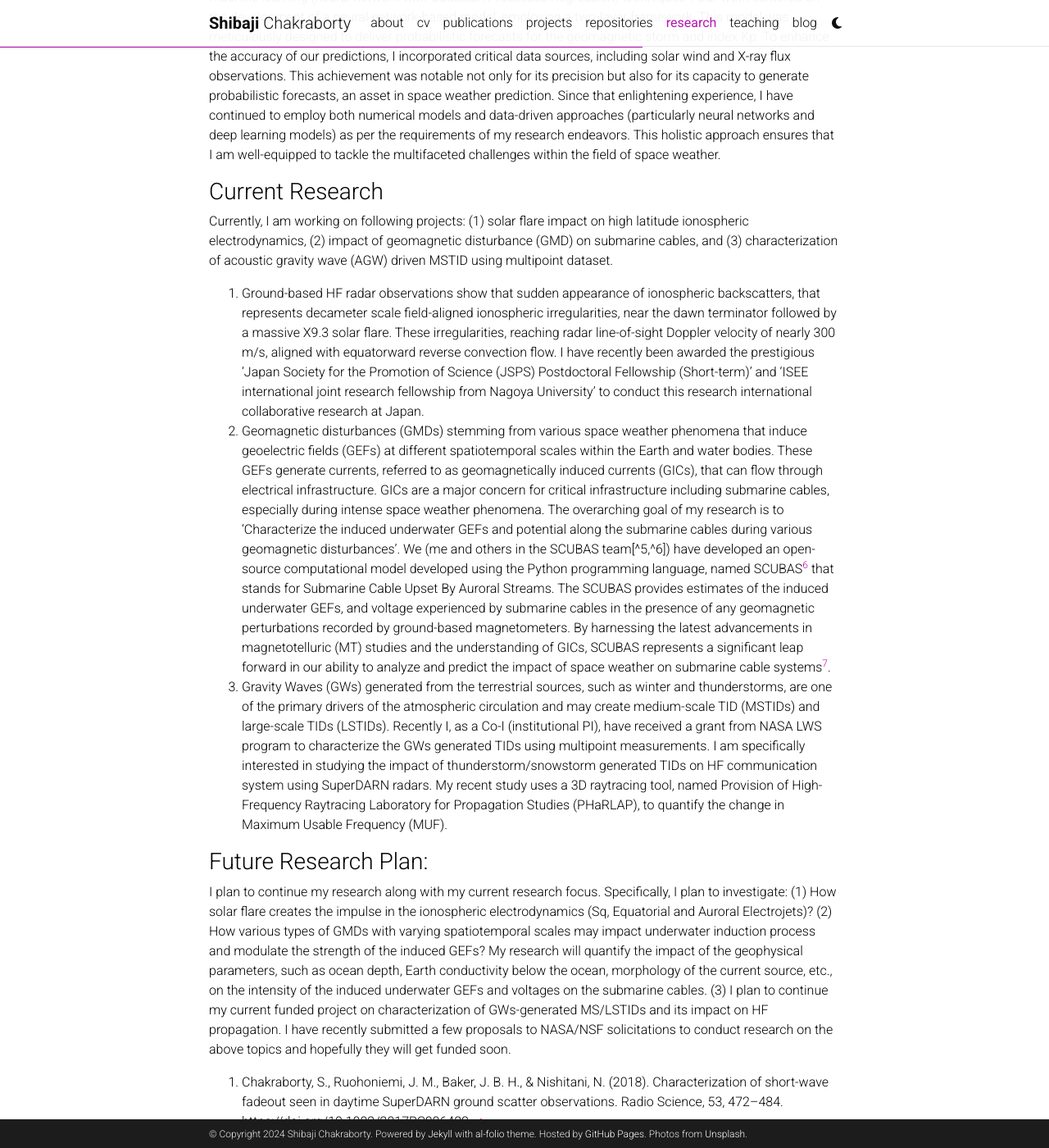
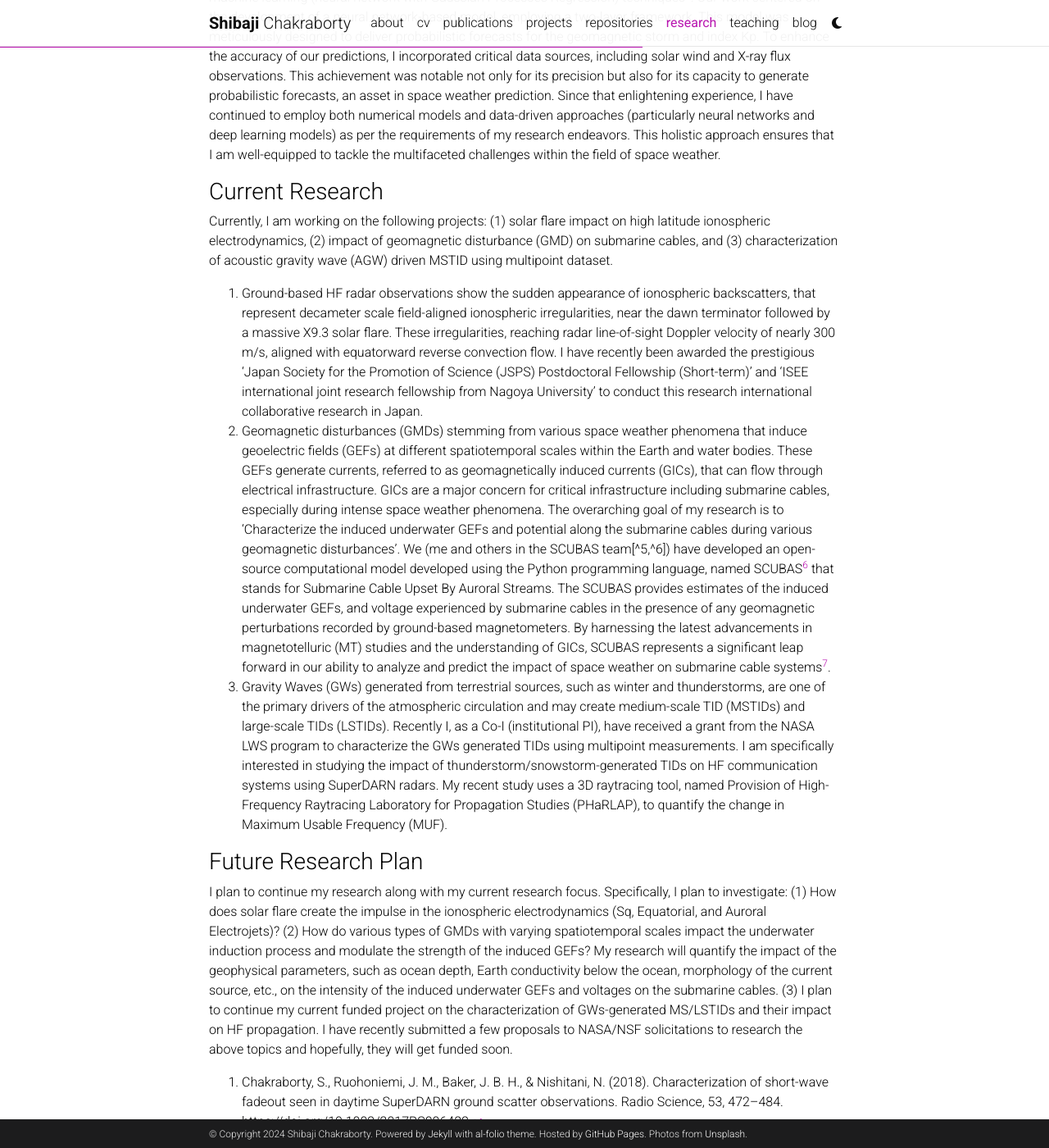
Before and after one commit to shibaji7/shibaji7.github.io, a Jekyll site: the page built from _pages/research.md, in a window 1280 px wide and 1400 px high, scrolled down 938 px. Shown: the whole window at 82% size. Built offline with Jekyll 4.4.1, drawn with Linux system fonts in a browser that asks for light colours; comment, search, counter and statistics services are not loaded; a style sheet for code colours, icons or effects is not loaded; some of the changed text lies outside the part shown.

Commit message:
Updated repo

```diff
--- a/_pages/research.md
+++ b/_pages/research.md
@@ -11,19 +11,19 @@
 Space weather refers to the dynamic conditions and processes in the near-Earth space (geospace), particularly those influenced by the Sun. These conditions can have significant impacts on technological systems and human activities in space, on the ground, and underwater. There are various space weather phenomena such as solar flares, Coronal Mass Ejection (CME)-driven Geomagnetic Disturbances (GMDs), solar eclipses, and Travel Ionospheric Disturbances (TIDs), etc. Broadly, my research interest belongs to the area of impulsive space weather and its impacts on ionospheric-thermospheric (IT) systems and man-made technological systems, which are still in their infancy.
 
 ### Prior Research Experience
-My research interests primarily focused on solar flare impact on the High Frequency (HF:3-30 MHz) radio wave propagation. Solar flares can severely disrupt the trans-ionospheric signals by increasing the HF absorption at the D-region heights and introducing signal phase/frequency shifts. During my PhD in the SuperDARN research group at Virginia Tech, I characterized[^1] and modeled[^2] the flare-driven HF absorption, commonly referred to as shortwave fadeout (SWF), using the SuperDARN HF radar observation and first-principle-based modeling. I found flare-driven disruption affects the HF signal frequency, which produces a sudden rise in Doppler velocity observation, referred to as the ‘Doppler flash’, which occurs before the HF absorption effect. I used NCAR/WACCM-X physical model and HF raytracing techniques to understand the sources of flare-driven sudden phase/frequency shifts recorded by the SuperDARN observations[^3]. Additionally, I revisited one of the less discussed ionospheric properties, namely sluggishness[^4], that is an inertial property of the ionosphere. I also studied its variations with solar flare intensity and made some inferences about D-region ion-chemistry using a simulation study.
+My research interests primarily focused on solar flare impact on the High Frequency (HF:3-30 MHz) radio wave propagation. Solar flares can severely disrupt the trans-ionospheric signals by increasing the HF absorption at the D-region heights and introducing signal phase/frequency shifts. During my PhD in the SuperDARN research group at Virginia Tech, I characterized[^1] and modeled[^2] the flare-driven HF absorption, commonly referred to as shortwave fadeout (SWF), using the SuperDARN HF radar observation and first-principle-based modeling. I found flare-driven disruption affects the HF signal frequency, which produces a sudden rise in Doppler velocity observation, referred to as the ‘Doppler flash’, which occurs before the HF absorption effect. I used NCAR/WACCM-X physical model and HF raytracing techniques to understand the sources of flare-driven sudden phase/frequency shifts recorded by the SuperDARN observations[^3]. Additionally, I revisited one of the less discussed ionospheric properties, namely sluggishness[^4], which is an inertial property of the ionosphere. I also studied its variations with solar flare intensity and made some inferences about D-region ion chemistry using a simulation study.
 
 ### Machine Learning on Space Weather
 I hold a strong conviction regarding the utility of deep learning models in advancing space weather research. My belief in this approach was reinforced during my doctoral studies when I was honored with the prestigious 'Vella Fellowship' from Los Alamos National Laboratory (LANL), specifically from the ISR-1 division. I had the opportunity to collaborate closely with Dr. Steven K. Morley on a study in the field of space weather, leveraging machine learning (neural network with Gaussian Processes Regression) techniques[^7]. Our work centered on the development of a neural network-based model, employing a two-layer framework. This model was meticulously designed to deliver probabilistic forecasts for the geomagnetic storm and index Kp. To enhance the accuracy of our predictions, I incorporated critical data sources, including solar wind and X-ray flux observations. This achievement was notable not only for its precision but also for its capacity to generate probabilistic forecasts, an asset in space weather prediction. Since that enlightening experience, I have continued to employ both numerical models and data-driven approaches (particularly neural networks and deep learning models) as per the requirements of my research endeavors. This holistic approach ensures that I am well-equipped to tackle the multifaceted challenges within the field of space weather.
 
 ### Current Research
-Currently, I am working on following projects: (1) solar flare impact on high latitude ionospheric electrodynamics, (2) impact of geomagnetic disturbance (GMD) on submarine cables, and (3) characterization of acoustic gravity wave (AGW) driven MSTID using multipoint dataset.
-1. Ground-based HF radar observations show that sudden appearance of ionospheric backscatters, that represents decameter scale field-aligned ionospheric irregularities, near the dawn terminator followed by a massive X9.3 solar flare. These irregularities, reaching radar line-of-sight Doppler velocity of nearly 300 m/s, aligned with equatorward reverse convection flow. I have recently been awarded the prestigious ‘Japan Society for the Promotion of Science (JSPS) Postdoctoral Fellowship (Short-term)’ and ‘ISEE international joint research fellowship from Nagoya University’ to conduct this research international collaborative research at Japan.
+Currently, I am working on the following projects: (1) solar flare impact on high latitude ionospheric electrodynamics, (2) impact of geomagnetic disturbance (GMD) on submarine cables, and (3) characterization of acoustic gravity wave (AGW) driven MSTID using multipoint dataset.
+1. Ground-based HF radar observations show the sudden appearance of ionospheric backscatters, that represent decameter scale field-aligned ionospheric irregularities, near the dawn terminator followed by a massive X9.3 solar flare. These irregularities, reaching radar line-of-sight Doppler velocity of nearly 300 m/s, aligned with equatorward reverse convection flow. I have recently been awarded the prestigious ‘Japan Society for the Promotion of Science (JSPS) Postdoctoral Fellowship (Short-term)’ and ‘ISEE international joint research fellowship from Nagoya University’ to conduct this research international collaborative research in Japan.
 2. Geomagnetic disturbances (GMDs) stemming from various space weather phenomena that induce geoelectric fields (GEFs) at different spatiotemporal scales within the Earth and water bodies. These GEFs generate currents, referred to as geomagnetically induced currents (GICs), that can flow through electrical infrastructure. GICs are a major concern for critical infrastructure including submarine cables, especially during intense space weather phenomena. The overarching goal of my research is to ‘Characterize the induced underwater GEFs and potential along the submarine cables during various geomagnetic disturbances’. We (me and others in the SCUBAS team[^5,^6]) have developed an open-source computational model developed using the Python programming language, named SCUBAS[^5] that stands for Submarine Cable Upset By Auroral Streams. The SCUBAS provides estimates of the induced underwater GEFs, and voltage experienced by submarine cables in the presence of any geomagnetic perturbations recorded by ground-based magnetometers. By harnessing the latest advancements in magnetotelluric (MT) studies and the understanding of GICs, SCUBAS represents a significant leap forward in our ability to analyze and predict the impact of space weather on submarine cable systems[^6].
-3. Gravity Waves (GWs) generated from the terrestrial sources, such as winter and thunderstorms, are one of the primary drivers of the atmospheric circulation and may create medium-scale TID (MSTIDs) and large-scale TIDs (LSTIDs). Recently I, as a Co-I (institutional PI), have received a grant from NASA LWS program to characterize the GWs generated TIDs using multipoint measurements. I am specifically interested in studying the impact of thunderstorm/snowstorm generated TIDs on HF communication system using SuperDARN radars. My recent study uses a 3D raytracing tool, named Provision of High-Frequency Raytracing Laboratory for Propagation Studies (PHaRLAP), to quantify the change in Maximum Usable Frequency (MUF).
+3. Gravity Waves (GWs) generated from terrestrial sources, such as winter and thunderstorms, are one of the primary drivers of the atmospheric circulation and may create medium-scale TID (MSTIDs) and large-scale TIDs (LSTIDs). Recently I, as a Co-I (institutional PI), have received a grant from the NASA LWS program to characterize the GWs generated TIDs using multipoint measurements. I am specifically interested in studying the impact of thunderstorm/snowstorm-generated TIDs on HF communication systems using SuperDARN radars. My recent study uses a 3D raytracing tool, named Provision of High-Frequency Raytracing Laboratory for Propagation Studies (PHaRLAP), to quantify the change in Maximum Usable Frequency (MUF).
 
-### Future Research Plan:
-I plan to continue my research along with my current research focus. Specifically, I plan to investigate: (1) How solar flare creates the impulse in the ionospheric electrodynamics (Sq, Equatorial and Auroral Electrojets)? (2) How various types of GMDs with varying spatiotemporal scales may impact underwater induction process and modulate the strength of the induced GEFs? My research will quantify the impact of the geophysical parameters, such as ocean depth, Earth conductivity below the ocean, morphology of the current source, etc., on the intensity of the induced underwater GEFs and voltages on the submarine cables. (3) I plan to continue my current funded project on characterization of GWs-generated MS/LSTIDs and its impact on HF propagation. I have recently submitted a few proposals to NASA/NSF solicitations to conduct research on the above topics and hopefully they will get funded soon.
+### Future Research Plan
+I plan to continue my research along with my current research focus. Specifically, I plan to investigate: (1) How does solar flare create the impulse in the ionospheric electrodynamics (Sq, Equatorial, and Auroral Electrojets)? (2) How do various types of GMDs with varying spatiotemporal scales impact the underwater induction process and modulate the strength of the induced GEFs? My research will quantify the impact of the geophysical parameters, such as ocean depth, Earth conductivity below the ocean, morphology of the current source, etc., on the intensity of the induced underwater GEFs and voltages on the submarine cables. (3) I plan to continue my current funded project on the characterization of GWs-generated MS/LSTIDs and their impact on HF propagation. I have recently submitted a few proposals to NASA/NSF solicitations to research the above topics and hopefully, they will get funded soon.
 
 
 [^1]: Chakraborty, S., Ruohoniemi, J. M., Baker, J. B. H., & Nishitani, N. (2018). Characterization of short-wave fadeout seen in daytime SuperDARN ground scatter observations. Radio Science, 53, 472–484. https://doi.org/10.1002/2017RS006488
```
